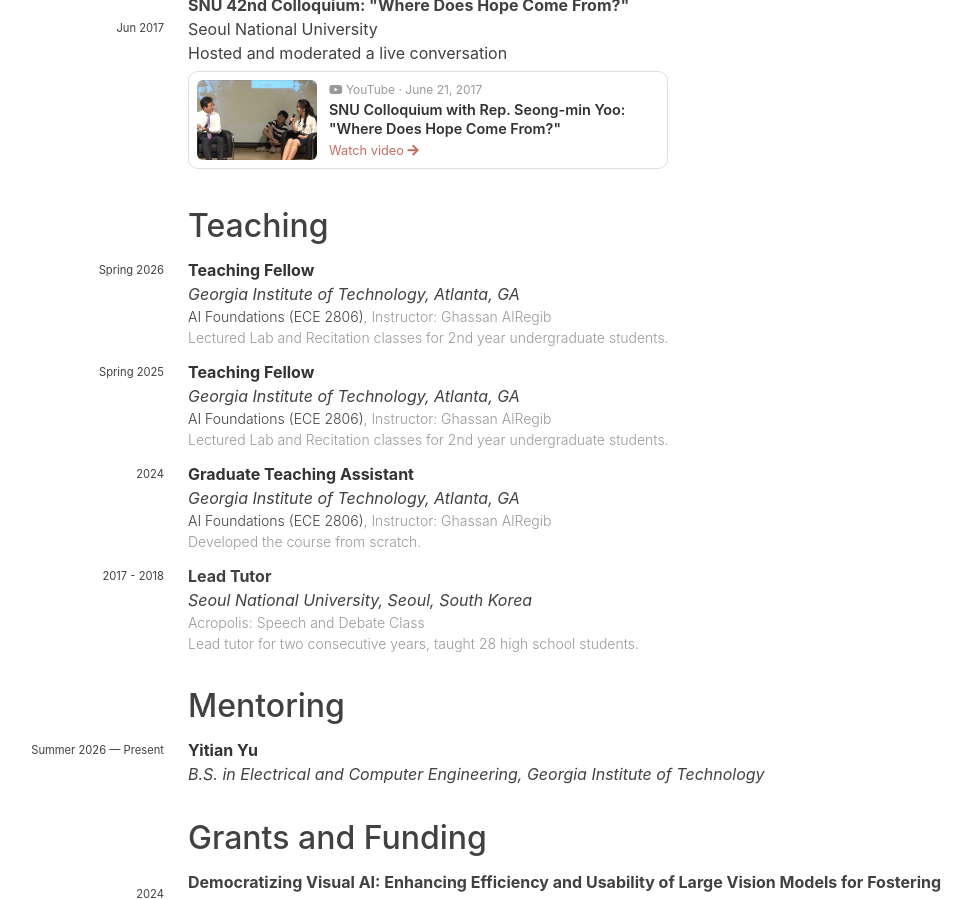
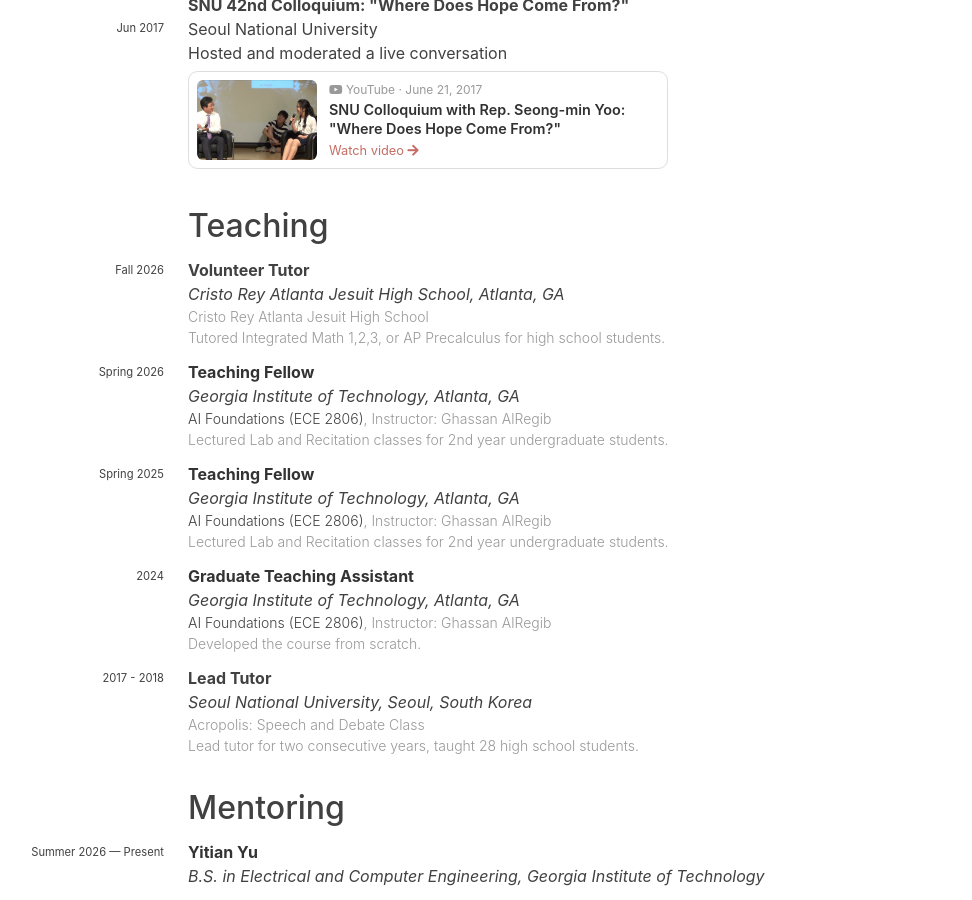
Before and after one commit to skvictoria/skvictoria.github.io, a Jekyll site: the page built from cv.md, in a window 1280 px wide and 900 px high, scrolled down 5375 px. Shown: the whole window, without its empty margins (144-1116 px from the left). Built offline with Jekyll 4.4.1, drawn with Linux system fonts in a browser that asks for light colours; nearby versions of some CDN libraries; some web fonts are replaced.

Commit message:
Add volunteer tutor position at Cristo Rey Atlanta
Added volunteer tutoring position at Cristo Rey Atlanta Jesuit High School.

```diff
--- a/_data/teaching.yaml
+++ b/_data/teaching.yaml
@@ -1,3 +1,12 @@
+- institution: Cristo Rey Atlanta Jesuit High School
+  position: Volunteer Tutor
+  location: "Atlanta, GA"
+  year: Fall 2026
+  class: "Cristo Rey Atlanta Jesuit High School"
+  description: "Tutored Integrated Math 1,2,3, or AP Precalculus for high school students."
+  institution-url: https://www.cristoreyatlanta.org/
+  ta: false
+
 - institution: Georgia Institute of Technology
   position: Teaching Fellow
   location: "Atlanta, GA"
```
